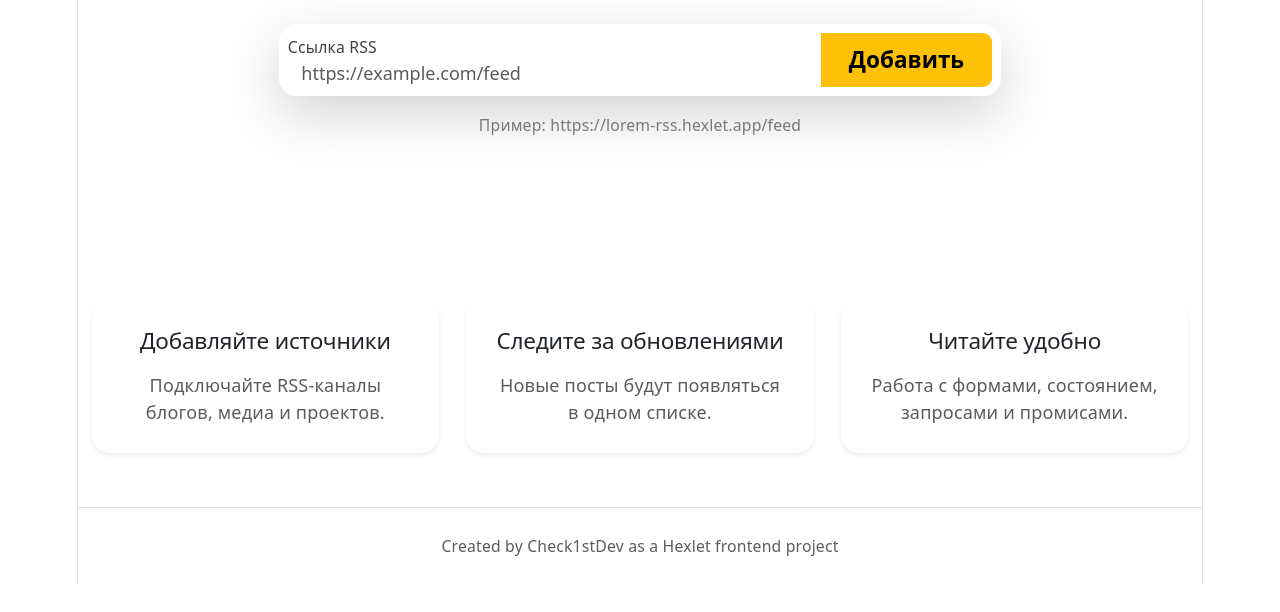
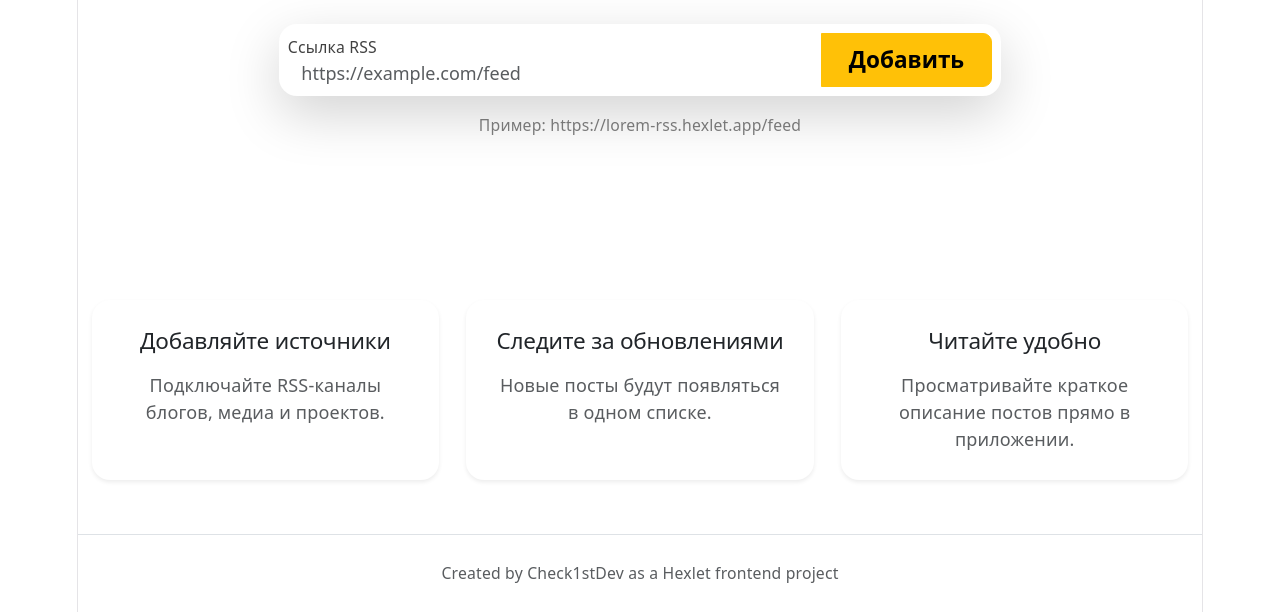
Before and after one commit to Check1stDev/frontend-project-11, a website built with Vite: page index.html in a window 1280 px wide. Shown: the part 315-927 px from the top of the page. Before the commit the page ends 900 px from the top, so only its background shows below. Built offline with nearby package versions, Linux system fonts and the light colour scheme.

Commit message:
improve UI texts

```diff
--- a/index.html
+++ b/index.html
@@ -57,7 +57,7 @@
             <div class="col-md-4">
               <div class="p-4 bg-white rounded-4 shadow-sm h-100">
                 <h2 class="h5 mb-3">Читайте удобно</h2>
-                <p class="text-muted mb-0">Работа с формами, состоянием, запросами и промисами.</p>
+                <p class="text-muted mb-0">Просматривайте краткое описание постов прямо в приложении.</p>
               </div>
             </div>
           </div>
```
